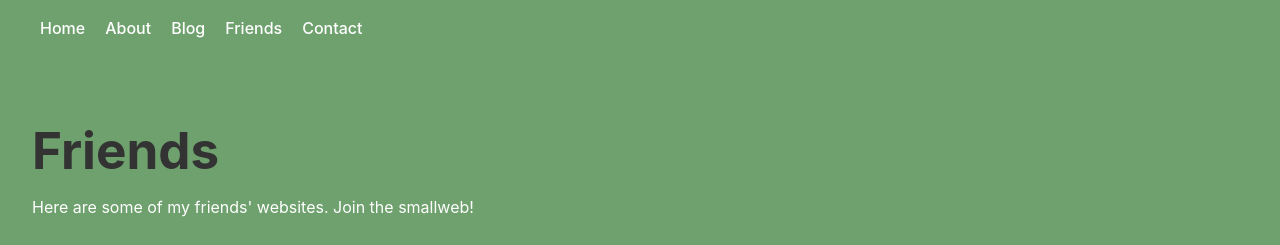
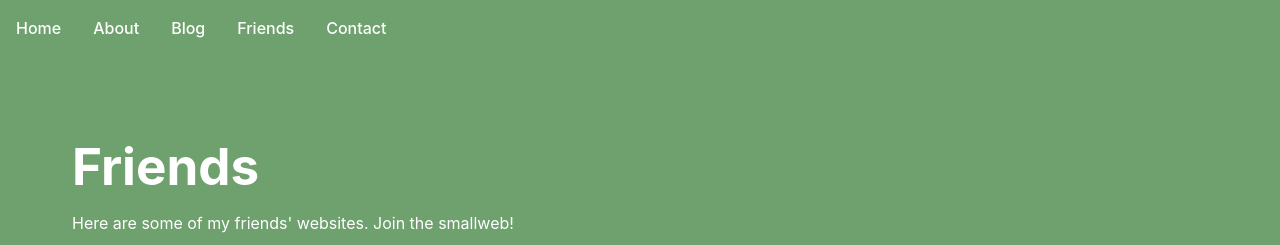
Before and after one commit to runyanjake/website, a React (Vite) app: page /friends in a window 1280 px wide. Shown: the top 245 px of the page. Built offline with nearby package versions, Linux system fonts and the light colour scheme.

Commit message:
Fix Home page centering + header alignment

```diff
--- a/src/components/Layout/MainLayout.jsx
+++ b/src/components/Layout/MainLayout.jsx
@@ -6,7 +6,7 @@ export default function MainLayout({ children }) {
     <div className="main-layout">
       <header>
         <nav>
-          <ul style={{ display: 'flex', listStyle: 'none', gap: '20px' }}>
+          <ul>
             <li><Link to="/">Home</Link></li>
             <li><Link to="/about">About</Link></li>
             <li><Link to="/blog">Blog</Link></li>
@@ -16,7 +16,7 @@ export default function MainLayout({ children }) {
         </nav>
       </header>
 
-      <main>
+      <main className="page-container">
         {children}
       </main>
 
--- a/src/index.css
+++ b/src/index.css
@@ -81,12 +81,14 @@ header {
   background-color: var(--bg-dark);
   color: var(--text-light);
   padding: var(--spacing-md) 0;
+  width: 100%;
 }
 
 header nav {
-  max-width: 1200px;
-  margin: 0 auto;
-  padding: 0 var(--spacing-md);
+  padding-left: var(--spacing-md);
+  padding-right: var(--spacing-md);
+  display: flex;
+  justify-content: flex-start;
 }
 
 header nav ul {
@@ -95,6 +97,7 @@ header nav ul {
   gap: var(--spacing-xl);
   margin: 0;
   padding: 0;
+  width: 100%;
 }
 
 header nav a {
@@ -119,3 +122,10 @@ footer {
   text-align: center;
   padding: var(--spacing-md) 0;
 }
+
+.page-container {
+  width: 100%;
+  max-width: 1200px;
+  margin: 0 auto;
+  padding: var(--spacing-md);
+}
--- a/src/routes/blog/blog.css
+++ b/src/routes/blog/blog.css
@@ -1,4 +1,4 @@
-.blog-list-container {
+.blog-list-container, .blog-post-container {
   max-width: 800px;
   margin: 0 auto;
   padding: var(--spacing-xl);
@@ -6,15 +6,6 @@
   border-radius: var(--radius-md);
   box-shadow: 0 2px 4px var(--shadow-color);
   color: var(--text-primary);
-}
-
-.blog-post-container {
-  max-width: 800px;
-  margin: 0 auto;
-  padding: var(--spacing-xl);
-  background-color: var(--bg-primary);
-  border-radius: var(--radius-md);
-  box-shadow: 0 2px 4px var(--shadow-color);
 }
 
 .blog-error {
--- a/src/routes/friends/friends.css
+++ b/src/routes/friends/friends.css
@@ -40,7 +40,6 @@
 
 .friend-card a {
   color: var(--text-link);
-  text-decoration: none;
 }
 
 .friend-card a:hover {
@@ -76,17 +75,12 @@
   text-decoration: none;
 }
 
-.friend-container {
-  padding: 2rem;
-}
-
-.friends-list-container {
+.friend-container, .friends-list-container {
   padding: 2rem;
 }
 
 .friends-list-container h1 {
   margin-bottom: 1rem;
-  color: #333;
 }
 
 /* Add styles for the new structure */
--- a/src/routes/home/home.css
+++ b/src/routes/home/home.css
@@ -1,7 +1,8 @@
 .home-container {
   max-width: 800px;
   margin: 0 auto;
-  padding: 2rem;
+  padding: var(--spacing-xl);
+  text-align: center;
 }
 
 .home-container h1 {
@@ -26,6 +27,9 @@
 
 .home-container ul {
   margin-bottom: 1.5rem;
+  /* Make lists display properly with centered text */
+  display: inline-block;
+  text-align: left;
 }
 
 .home-container li {
--- a/src/routes/not-found/not-found.css
+++ b/src/routes/not-found/not-found.css
@@ -10,7 +10,7 @@
 .not-found-container h1 {
   font-size: 3rem;
   margin-bottom: 1rem;
-  color: #333;
+  color: var(--text-dark);
 }
 
 .not-found-container p {
@@ -29,7 +29,7 @@
 .not-found-links a {
   display: inline-block;
   padding: 0.75rem 1.5rem;
-  background-color: #0066cc;
+  background-color: var(--color-primary);
   color: white;
   text-decoration: none;
   border-radius: 4px;
@@ -42,7 +42,7 @@
 }
 
 .not-found-links .home-link {
-  background-color: #0066cc;
+  background-color: var(--color-primary);
 }
 
 .not-found-links .blog-link {
```
